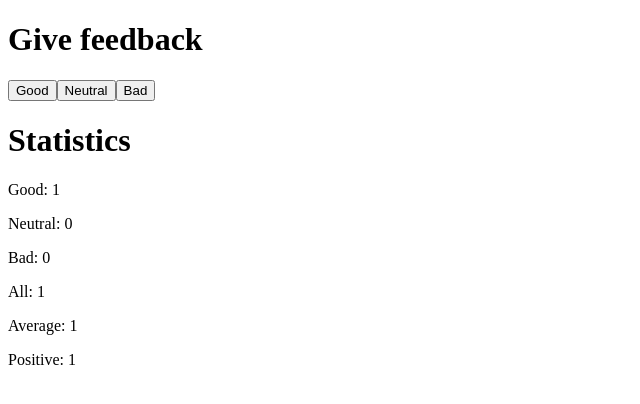
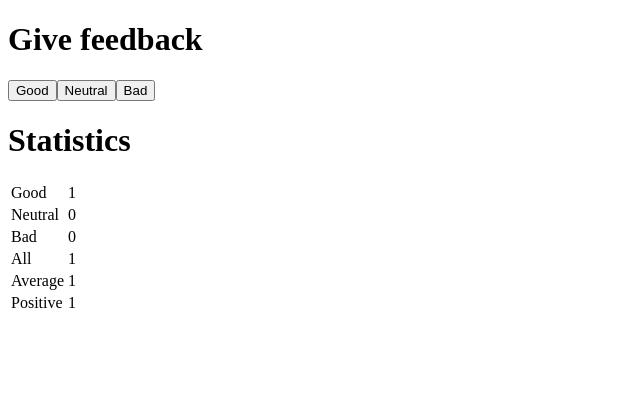
Before and after one commit to dascally/full-stack-open, a React (Create React App) app in the folder part1/unicafe/: page / in a window 1280 px wide. Both pictures are taken after a click on the button "Good". Shown: the top 404 px of the page, without its empty margins (0-640 px from the left). Built offline with nearby package versions, Linux system fonts and the light colour scheme; the HTML template or start-up script is replaced by a standard one.

Commit message:
Complete exercise 1.11

```diff
--- a/part1/unicafe/src/App.js
+++ b/part1/unicafe/src/App.js
@@ -8,21 +8,24 @@ const Statistics = ({ good, neutral, bad }) => {
   return good === 0 && neutral === 0 && bad === 0 ? (
     <p>No feedback given.</p>
   ) : (
-    <>
+    <table>
+      <tbody>
         <StatisticLine label='Good' value={good} />
         <StatisticLine label='Neutral' value={neutral} />
         <StatisticLine label='Bad' value={bad} />
         <StatisticLine label='All' value={sum} />
         <StatisticLine label='Average' value={(good - bad) / sum} />
         <StatisticLine label='Positive' value={good / sum} />
-    </>
+      </tbody>
+    </table>
   );
 };
 
 const StatisticLine = ({ label, value }) => (
-  <p>
-    {label}: {value}
-  </p>
+  <tr>
+    <td>{label}</td>
+    <td>{value}</td>
+  </tr>
 );
 
 const App = () => {
```
Lines whose indentation alone changed are shown as unchanged.
